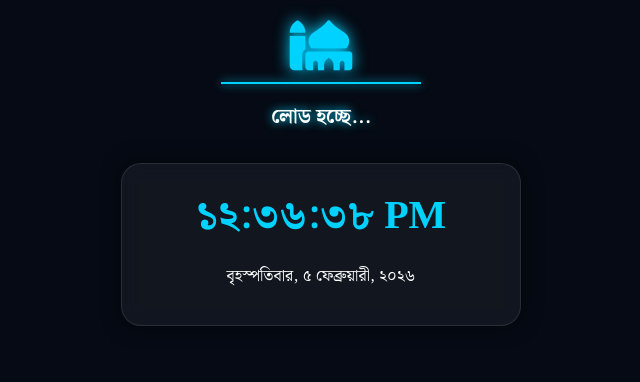
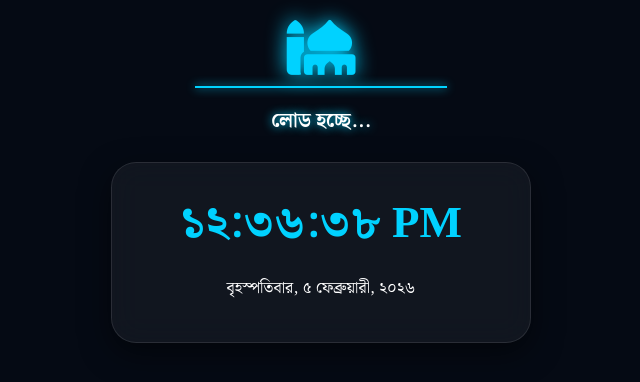
Before and after one commit to Sammim1/Prayer-times-, a PHP site: page / in a window 1280 px wide. Shown: the top 382 px of the page, without its empty margins (319-959 px from the left). Run offline with PHP 8.4, Linux system fonts and the light colour scheme.

Commit message:
Update styles for layout and transitions in style.css

```diff
--- a/style.css
+++ b/style.css
@@ -6,16 +6,16 @@ body {
     margin: 0; background: #050a14; color: white;
     font-family: 'Noto Serif Bengali', serif;
     display: flex; justify-content: center;
-    transition: background 0.5s ease;
+    transition: all 0.5s ease;
 }
-.app { width: 100%; max-width: 400px; padding: 20px; text-align: center; }
-.header-design { margin-bottom: 30px; }
-.mosque-main { font-size: 50px; color: var(--neon); text-shadow: 0 0 15px var(--neon); }
-.neon-line { height: 2px; width: 50%; background: var(--neon); margin: 10px auto; box-shadow: 0 0 10px var(--neon); }
-.developer-name { font-size: 20px; text-shadow: 0 0 10px var(--neon); transition: 0.3s; }
+.app { width: 100%; max-width: 420px; padding: 20px; }
+.header-design { text-align: center; margin-bottom: 25px; }
+.mosque-main { font-size: 55px; color: var(--neon); text-shadow: 0 0 20px var(--neon); }
+.neon-line { height: 2px; width: 60%; background: var(--neon); margin: 10px auto; box-shadow: 0 0 10px var(--neon); }
+.developer-name { font-size: 20px; font-weight: bold; color: #fff; text-shadow: 0 0 10px var(--neon); }
 .clock-card {
-    background: var(--glass); backdrop-filter: blur(10px);
-    padding: 20px; border-radius: 20px; border: 1px solid rgba(255,255,255,0.1);
-    box-shadow: 0 0 20px rgba(0,0,0,0.5);
+    background: var(--glass); backdrop-filter: blur(15px);
+    padding: 25px; border-radius: 25px; border: 1px solid rgba(255,255,255,0.1);
+    text-align: center; box-shadow: 0 10px 30px rgba(0,0,0,0.5);
 }
-#clock { font-size: 40px; margin: 0; color: var(--neon); }
+#clock { font-size: 45px; margin: 0; color: var(--neon); font-weight: bold; }
```
